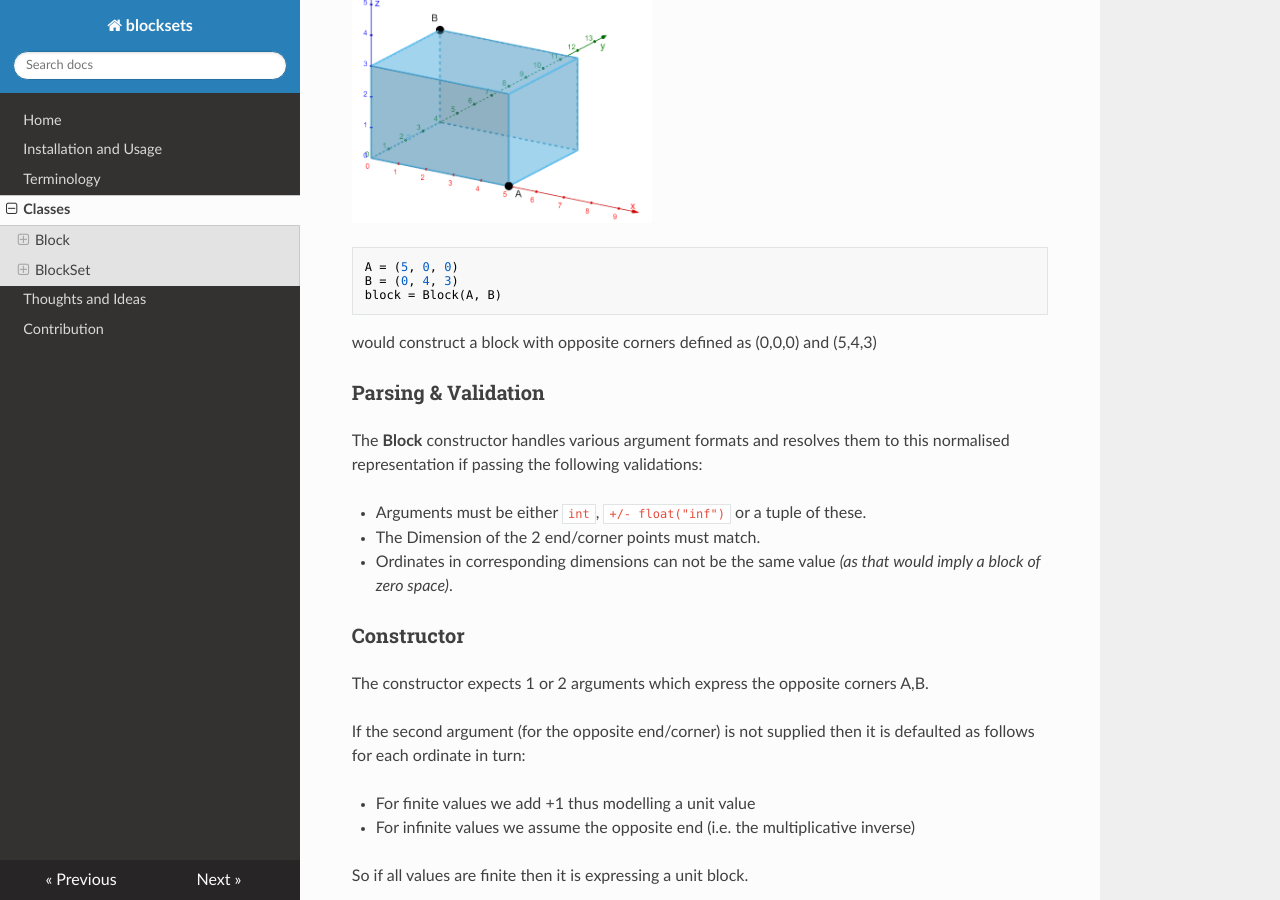
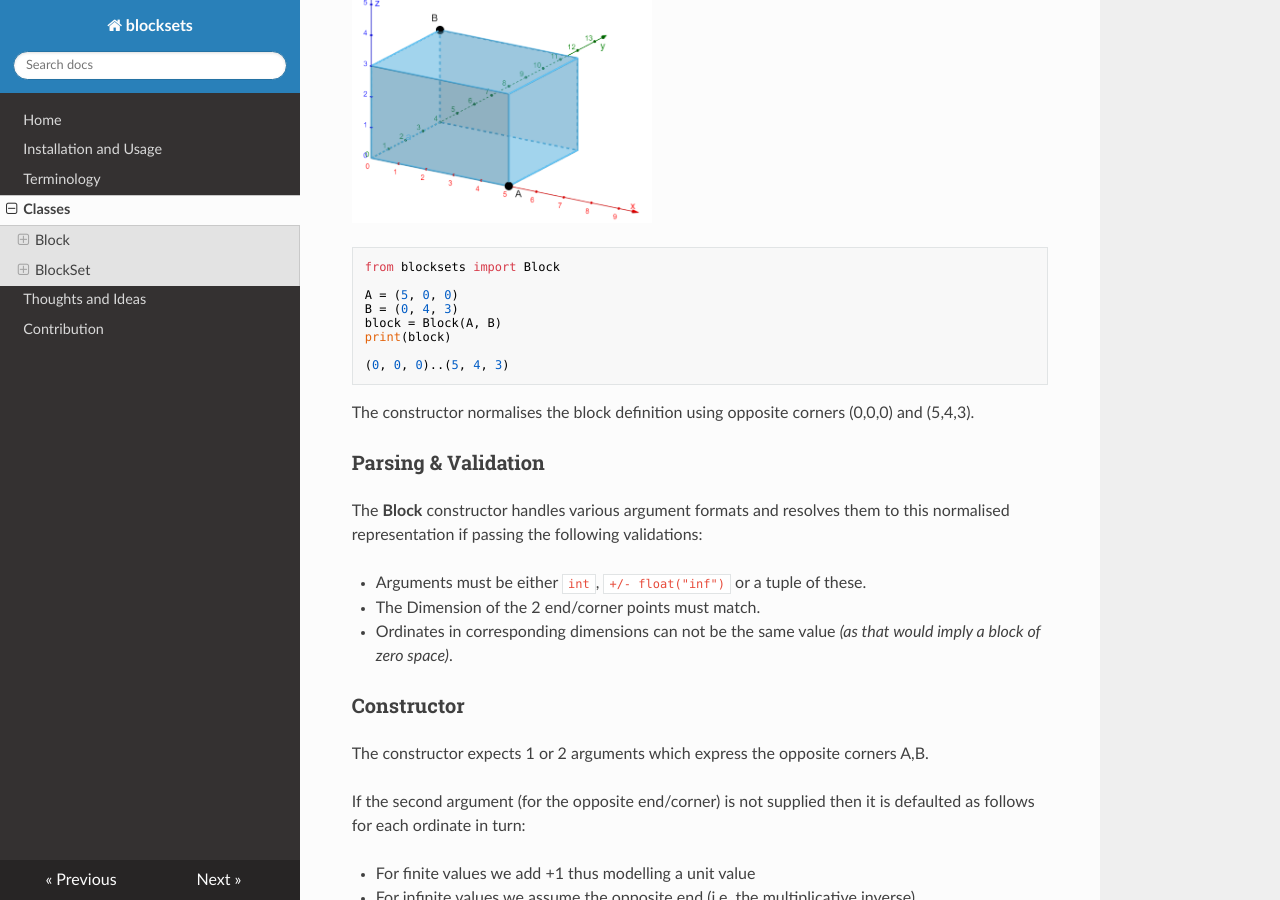
Before and after one commit to daveisagit/blocksets, an MkDocs documentation site: the page built from docs/classes.md, in a window 1280 px wide and 900 px high, scrolled down 838 px. Built offline with MkDocs 1.6.1, drawn with Linux system fonts in a browser that asks for light colours; nearby versions of some CDN libraries.

Commit message:
Doc tweaks

````diff
--- a/docs/classes.md
+++ b/docs/classes.md
@@ -38,12 +38,18 @@ src="https://raw.githubusercontent.com/daveisagit/blocksets/main/assets/block_3D
 width="300" height="240" alt="3D Block">
 
 ```python
+from blocksets import Block
+
 A = (5, 0, 0)
 B = (0, 4, 3)
 block = Block(A, B)
+print(block)
+
+(0, 0, 0)..(5, 4, 3)
 ```
 
-would construct a block with opposite corners defined as (0,0,0) and (5,4,3)
+The constructor normalises the block definition using opposite corners (0,0,0)
+and (5,4,3).
 
 ### Parsing & Validation
 
````
Also changed, not shown: README.md (+5 -5 lines).
